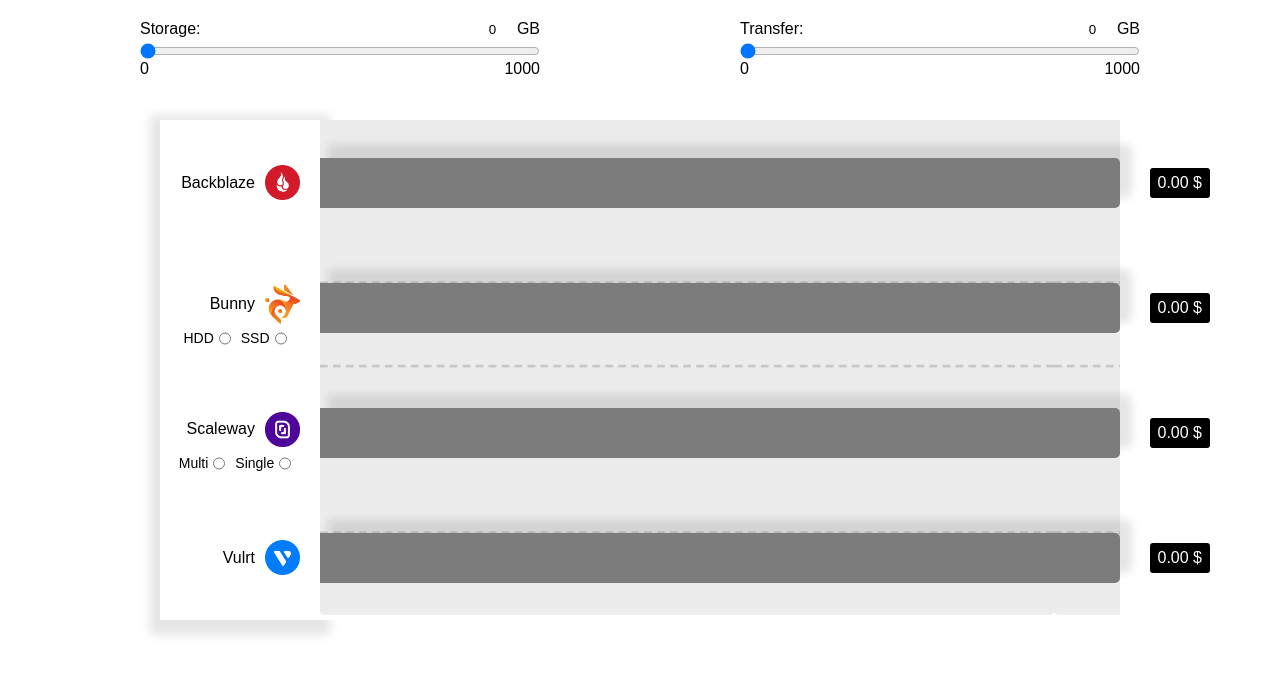
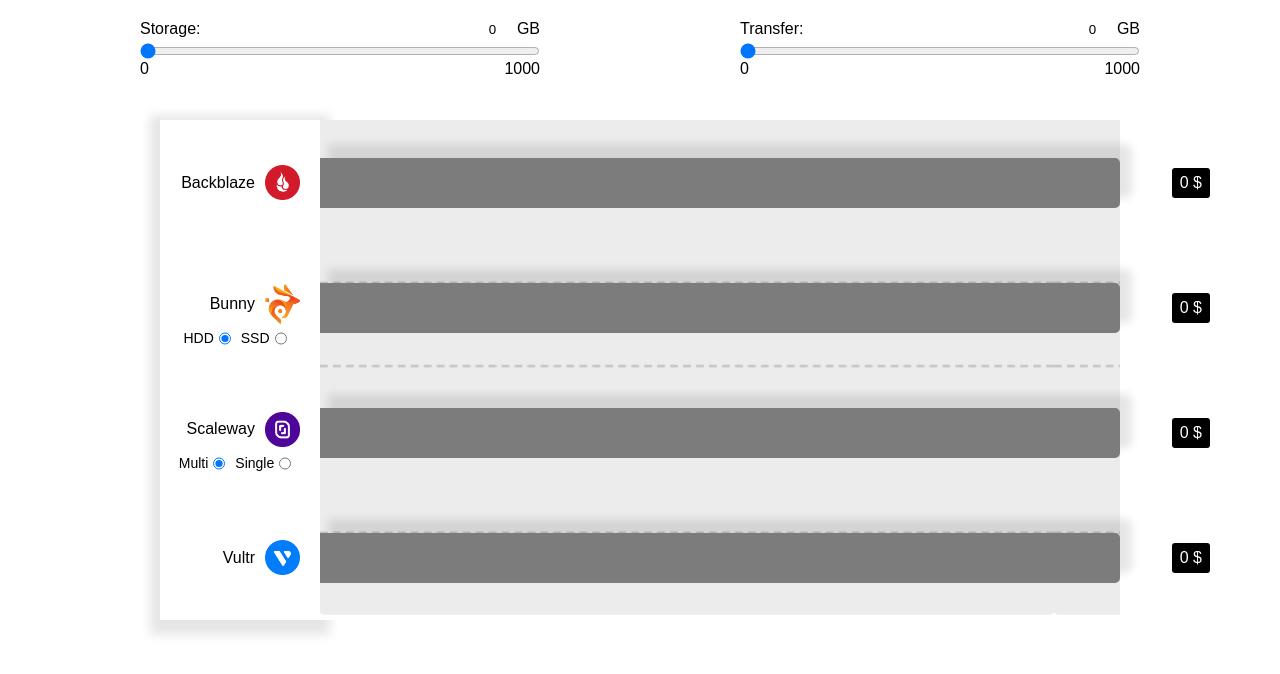
Before and after one commit to antonkhomenko/ByteCloudTestTask, a React (Vite) app: page / in a window 1280 px wide. Shown: the top 674 px of the page. Built offline with nearby package versions, Linux system fonts and the light colour scheme.

Commit message:
price func

```diff
--- a/package.json
+++ b/package.json
@@ -16,6 +16,7 @@
     "@types/react": "^18.0.27",
     "@types/react-dom": "^18.0.10",
     "@vitejs/plugin-react": "^3.1.0",
+    "prettier": "2.8.4",
     "vite": "^4.1.0"
   }
 }
--- a/src/App.jsx
+++ b/src/App.jsx
@@ -3,35 +3,57 @@ import Range from "./components/range/range.jsx";
 import Chart from "./components/chart/chart.jsx";
 import {useReducer, useState} from "react";
 import {companiesDataReducer} from "./reducers/companiesDataReducer.js";
+import backblaze from '/src/assets/companiesLogo/backblaze.png';
+import bunnyNet from '/src/assets/companiesLogo/bunnyNet.png';
+import scaleway from '/src/assets/companiesLogo/scaleway.png';
+import vultr from '/src/assets/companiesLogo/vultr.png';
+import {calculateOptions} from "./helpers/calculateOptions.js";
 
 const App = () => {
     const [companiesData, dispatchCompaniesData] = useReducer(companiesDataReducer, [
-        {name: 'Backblaze', price: 0, storagePrice: 0, transferPrice: 0, coef: [0.005, 0.01], minPrice: 7},
-        {name: 'Bunny', price: 0, storagePrice: 0, transferPrice: 0, coef: [0.005, 0.1]},
-        {name: 'Scaleway', price: 0, storagePrice: 0, transferPrice: 0, coef: [0.005, 0.1]},
-        {name: 'Vultr', price: 0, storagePrice: 0, transferPrice: 0, coef: [0.01, 0.01], minPrice: 5},
+        {
+            name: 'Backblaze', price: 0, storagePrice: 0.005, transferPrice: 0.01,
+            img: backblaze,  minPrice: 7
+        },
+        {
+            name: 'Bunny', price: 0, storagePrice: 0.01, transferPrice: 0.01,
+            img: bunnyNet, options: ['HDD', 'SSD'], activeOption: 'HDD', maxPrice: 10,
+        },
+        {
+            name: 'Scaleway', price: 0, storagePrice: 0, transferPrice: 0,
+            img: scaleway, options: ['Multi', 'Single'], activeOption: 'Multi',
+        },
+        {
+            name: 'Vultr', price: 0, storagePrice: 0.01, transferPrice: 0.01,
+            img: vultr, minPrice: 5
+        },
     ]);
 
+    const [rangeOptions, setRangeOptions] = useState({storage: 0, transfer: 0});
 
-    const handleStorage = (storageValue) => {
+
+    const setStorage = (storageValue) => {
+        setRangeOptions({...rangeOptions, storage: storageValue});
         dispatchCompaniesData({
-            type: 'changeStorage',
-            storage: storageValue,
-        })
+            type: 'changeRange',
+            range: {...rangeOptions, storage: storageValue},
+        });
     }
 
-    const handleTransfer = (transferValue) => {
+    const setTransfer = (transferValue) => {
+        setRangeOptions({...rangeOptions, transfer: transferValue});
         dispatchCompaniesData({
-            type: 'changeTransfer',
-            transfer: transferValue,
-        })
+            type: 'changeRange',
+            range: {...rangeOptions, transfer: transferValue},
+        });
     }
+
 
     return (
         <div className='content'>
-            <Range title='Storage' changeRange={handleStorage}/>
-            <Range title='Transfer' changeRange={handleTransfer}/>
-            <Chart dataset={companiesData}/>
+            <Range title='Storage' rangeValue={rangeOptions.storage} setRange={setStorage}/>
+            <Range title='Transfer' rangeValue={rangeOptions.transfer} setRange={setTransfer}/>
+            <Chart dataset={companiesData} dispatch={dispatchCompaniesData} rangeOptions={rangeOptions}/>
         </div>
     );
 };
--- a/src/components/chart/bar/bar.jsx
+++ b/src/components/chart/bar/bar.jsx
@@ -3,7 +3,7 @@ import classes from './bar.module.css';
 const Bar = ({price}) => {
     return (
         <span className={classes.bar}>
-            <span className={classes.price}>{price.toFixed(2)} $</span>
+            <span className={classes.price}>{price} $</span>
         </span>
     );
 };
--- a/src/components/chart/chart.jsx
+++ b/src/components/chart/chart.jsx
@@ -1,10 +1,10 @@
 import classes from './chart.module.css';
 import CompanyList from "./companiesList/companyList.jsx";
 import Bar from "./bar/bar.jsx";
-const Chart = ({dataset}) => {
+const Chart = ({dataset, dispatch, rangeOptions}) => {
     return (
         <div className={classes.chartWrapper}>
-            <CompanyList/>
+            <CompanyList dispatch={dispatch} dataset={dataset} rangeOptions={rangeOptions}/>
             <div className={classes.chartContainer}>
                 {
                     dataset.map(item => {
--- a/src/components/chart/companiesList/companyList.jsx
+++ b/src/components/chart/companiesList/companyList.jsx
@@ -1,18 +1,16 @@
 import classes from './companyList.module.css';
-import backblaze from '/src/assets/companiesLogo/backblaze.png';
-import bunnyNet from '/src/assets/companiesLogo/bunnyNet.png';
-import scaleway from '/src/assets/companiesLogo/scaleway.png';
-import vultr from '/src/assets/companiesLogo/vultr.png';
 import CompanyListItem from "../companyListItem/companyListItem.jsx";
 
 
-const CompanyList = () => {
+const CompanyList = ({dispatch, dataset, rangeOptions}) => {
+
     return (
         <div className={classes.companyList}>
-            <CompanyListItem title='Backblaze' img={backblaze}/>
-            <CompanyListItem title='Bunny' img={bunnyNet} option={['HDD', 'SSD']}/>
-            <CompanyListItem title='Scaleway' img={scaleway} option={['Multi', 'Single']}/>
-            <CompanyListItem title='Vulrt' img={vultr}/>
+            {
+                dataset.map(item => {
+                    return <CompanyListItem item={item} dispatch={dispatch} key={item.name} rangeOptions={rangeOptions}/>
+                })
+            }
         </div>
     );
 };
--- a/src/components/chart/companyListItem/companyListItem.jsx
+++ b/src/components/chart/companyListItem/companyListItem.jsx
@@ -1,30 +1,56 @@
 import classes from './companyListItem.module.css';
-import {useId, useMemo} from "react";
-const CompanyListItem = ({title, img, option}) => {
+import {useId, useMemo, useState} from "react";
+const CompanyListItem = ({item, dispatch, rangeOptions}) => {
+
+    const {name : title, options, img} = item;
 
     const radioName = useId();
+    const [selected, setSelected] = useState(() => {
+        if(item.activeOption) return item.activeOption;
+        else return '';
+    });
 
 
     const companyItemClassName = useMemo(() => {
         const res = [classes.companyItem];
-        if(option) res.push(classes.companyItemForOption);
+        if(options) res.push(classes.companyItemForOption);
         return res;
-    }, [option]);
+    }, [options]);
+
+    const handleCheck = (e) => {
+        setSelected(e.target.value);
+
+        dispatch({
+            type: 'setOptions',
+            name: title,
+            activeOption: e.target.value,
+            storage: rangeOptions.storage,
+            transfer: rangeOptions.transfer,
+        })
+    }
 
     return (
         <div className={companyItemClassName.join(' ')}>
             <span>{title}</span>
             <img src={img} alt={`${title}-icon`} className={classes.companyIcon}/>
             {
-                option && (
+                options && (
                     <div className={classes.companyItemOptions}>
                         <label>
-                            {`${option[0]} `}
-                            <input type="radio" name={radioName}/>
+                            {`${options[0]} `}
+                            <input
+                                type="radio" name={radioName}
+                                value={options[0]} onChange={handleCheck}
+                                checked={selected === options[0]}
+                            />
                         </label>
                         <label>
-                            {`${option[1]} `}
-                            <input type="radio" name={radioName}/>
+                            {`${options[1]} `}
+                            <input
+                                type="radio" name={radioName}
+                                value={options[1]} onChange={handleCheck}
+                                checked={selected === options[1]}
+                            />
                         </label>
                     </div>
                 )
--- a/src/components/range/range.jsx
+++ b/src/components/range/range.jsx
@@ -3,17 +3,13 @@ import {useEffect, useId, useState} from "react";
 
 const rangeParam = [0, 1000];
 
-const Range = ({title, changeRange}) => {
+const Range = ({title, rangeValue, setRange}) => {
 
     const rangeId = useId();
 
-    const [rangeValue, setRangeValue] = useState(0);
-
-
 
     const handleChange = (e) => {
-        setRangeValue(e.target.value);
-        changeRange(e.target.value);
+        setRange(+e.target.value);
     }
 
     return (
@@ -22,7 +18,7 @@ const Range = ({title, changeRange}) => {
                 <label htmlFor={rangeId}>{title}:</label>
                 <label>
                     <input
-                        type="number" min={rangeParam[0]} max={rangeParam[1]}
+                        type="number" min={rangeParam[0]} max={rangeParam[1]} step={1}
                         value={rangeValue} onChange={handleChange}
                         className={classes.numberInput}
                     />
@@ -31,7 +27,7 @@ const Range = ({title, changeRange}) => {
             </div>
             <div className={classes.rangeContainer}>
                 <input
-                    type="range" min={rangeParam[0]} max={rangeParam[1]} step='1' id={rangeId}
+                    type="range" min={rangeParam[0]} max={rangeParam[1]} step={1} id={rangeId}
                     value={rangeValue} onChange={handleChange} className={classes.rangeInput}
                 />
             </div>
--- /dev/null
+++ b/src/helpers/calculateOptions.js
@@ -0,0 +1,20 @@
+
+export const calculateOptions = (companiesItem, storage, transfer) => {
+    switch (companiesItem.name.toLowerCase()) {
+        case 'bunny': {
+            const storagePrice = companiesItem.activeOption === 'HDD' ? 0.01 : 0.02;
+            let price = storage * storagePrice + transfer * companiesItem.transferPrice;
+            if(price > companiesItem.maxPrice) price = companiesItem.maxPrice;
+            return {...companiesItem, storagePrice, price};
+        }
+        case 'scaleway': {
+            if(storage <= 75 && transfer <= 75) {
+                return {...companiesItem, price: 0}
+            }
+            const storagePrice = companiesItem.activeOption === 'Multi' ? 0.06 : 0.03;
+            const transferPrice = 0.02;
+            const price = (storage - 75) * storagePrice + (transfer - 75) * transferPrice;
+            return {...companiesItem, storagePrice, transferPrice, price}
+        }
+    }
+}
--- a/src/reducers/companiesDataReducer.js
+++ b/src/reducers/companiesDataReducer.js
@@ -1,33 +1,27 @@
+import {calculateOptions} from "../helpers/calculateOptions.js";
 
 export const companiesDataReducer = (state, action) => {
     switch (action.type) {
-        case 'changeStorage': {
+        case 'changeRange': {
+            return state.map((item) => {
+              let price = action.range.storage * item.storagePrice + action.range.transfer * item.transferPrice;
+              if (action.range.storage === 0 && action.range.transfer === 0) price = 0;
+              if (item.minPrice !== undefined && price < item.minPrice) price = item.minPrice;
+              if (item.maxPrice !== undefined && price > item.maxPrice) price = item.maxPrice;
+              if(item.options !== undefined) {
+                  return calculateOptions(item, action.range.storage, action.range.transfer);
+              }
+              return { ...item, price };
+            });
+        }
+        case 'setOptions': {
             return state.map(item => {
-                const storagePrice = action.storage * item.coef[0];
-                let price = storagePrice + item.transferPrice;
-                if(item.minPrice !== undefined) {
-                    price = price >= item.minPrice ? price : item.minPrice;
+                if(item.name === action.name) {
+                    const newItem = {...item, activeOption: action.activeOption};
+                    return calculateOptions(newItem, action.storage, action.transfer);
                 }
-                return {
-                    ...item,
-                    storagePrice,
-                    price
-                }
-            })
-        }
-        case 'changeTransfer': {
-            return state.map(item => {
-                const transferPrice = action.transfer * item.coef[1];
-                let price = transferPrice + item.storagePrice;
-                if(item.minPrice !== undefined) {
-                    price = price >= item.minPrice ? price : item.minPrice;
-                }
-                return {
-                    ...item,
-                    transferPrice,
-                    price,
-                }
-            })
+                return {...item};
+            });
         }
     }
 }
```
Also changed, not shown: 1 other file (tests, documents, lock files or other folders).
